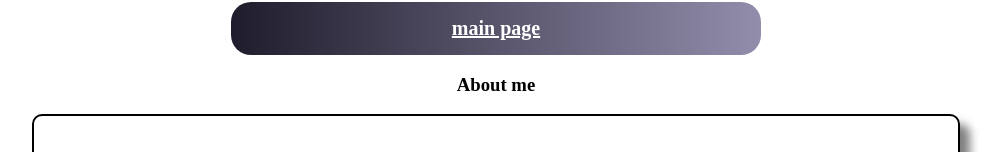
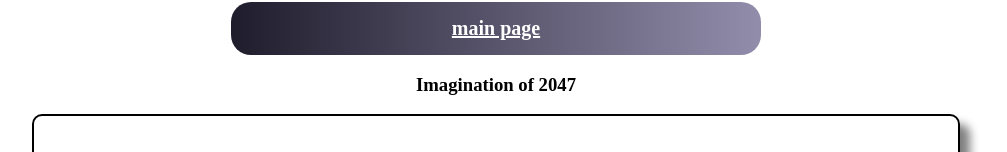
Before and after one commit to Nishant20025/AOTM-WORK, a plain HTML site: page index.html in a window 1280 px wide. Shown: the part 193-345 px from the top of the page, without its empty margins (144-1151 px from the left). Drawn offline with Linux system fonts and the light colour scheme.

Commit message:
Update index.html

```diff
--- a/index.html
+++ b/index.html
@@ -99,7 +99,7 @@ h1 {
 
   <!-- About Me Section -->
 
-  <h3>About me</h3>
+  <h3>Imagination of 2047</h3>
 
   <div id="about">
      <p>
```
